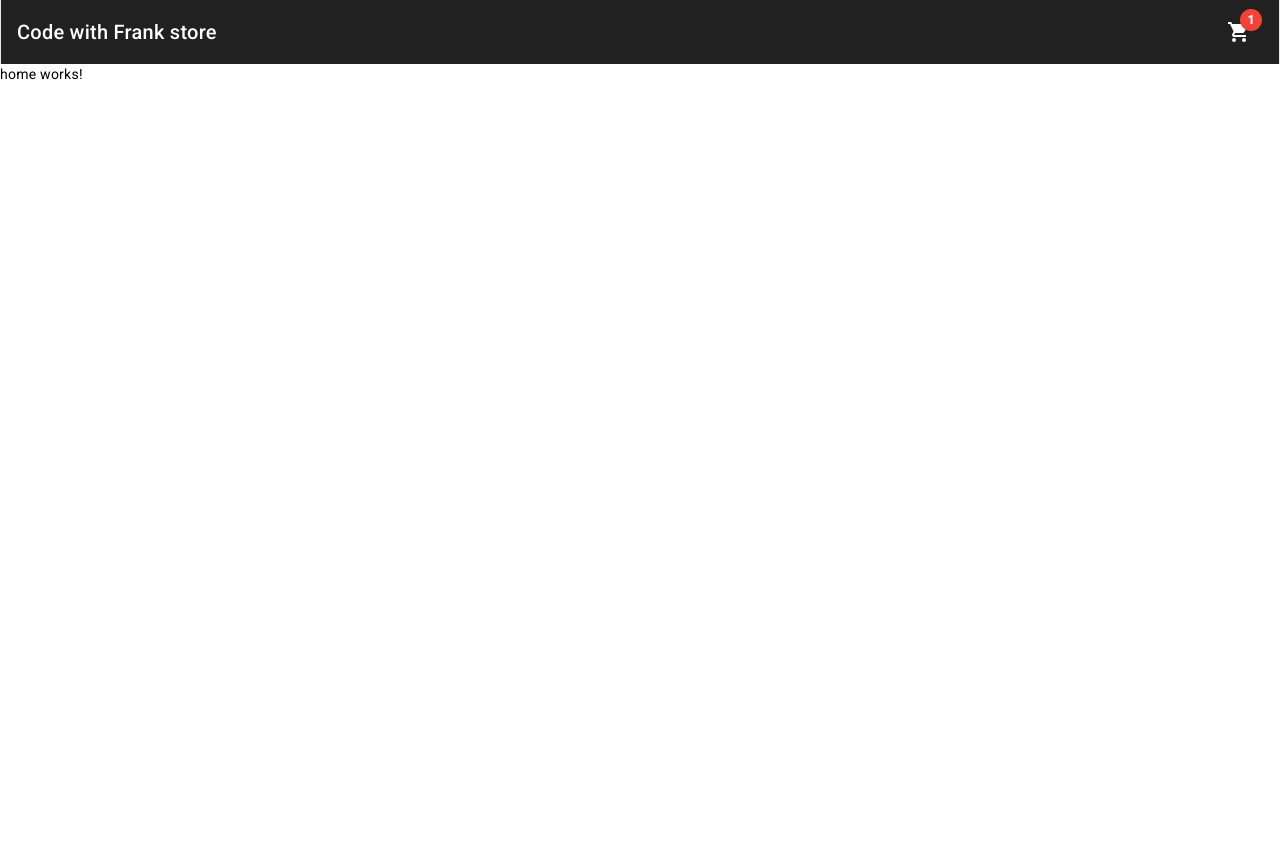
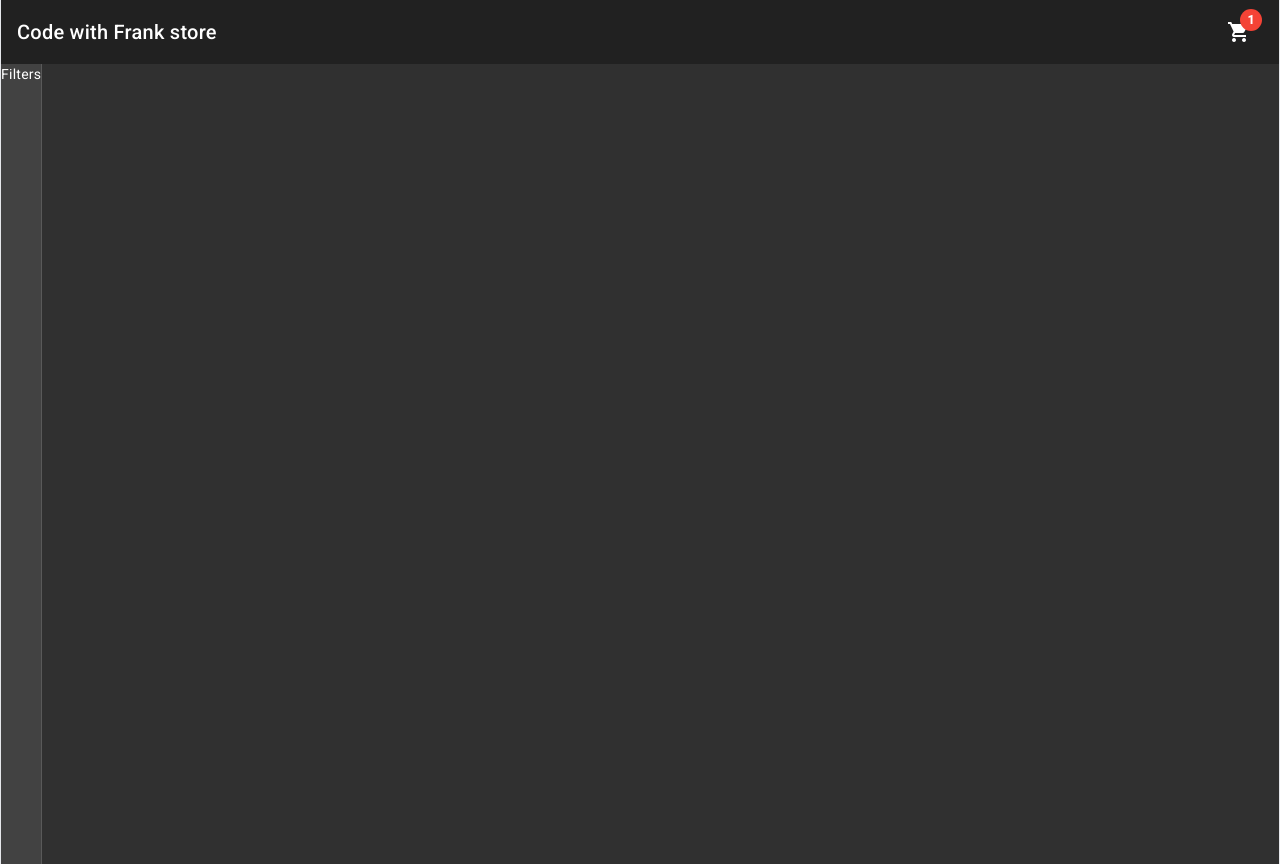
Before and after one commit to fran1014/webshop, an Angular app: page /home in a window 1280 px wide. Before the commit the page ends 800 px from the top, so only its background shows below. Built offline with nearby package versions, Linux system fonts and the light colour scheme.

Commit message:
creating side bar on home component

```diff
--- /dev/null
+++ b/src/app/pages/home/home.component.html
@@ -0,0 +1,9 @@
+<mat-drawer-container
+[autosize]="true"
+class="min-h-full max-w-7xl mx-auto border-x"
+>
+<mat-drawer mode="side" opened>
+    <div>Filters</div>
+</mat-drawer>
+
+</mat-drawer-container>
--- a/src/app/pages/home/home.component.ts
+++ b/src/app/pages/home/home.component.ts
@@ -2,11 +2,7 @@ import { Component } from '@angular/core';
 
 @Component({
   selector: 'app-home',
-  template: `
-    <p>
-      home works!
-    </p>
-  `,
+  templateUrl: './home.component.html' ,
   styles: [
   ]
 })
```
